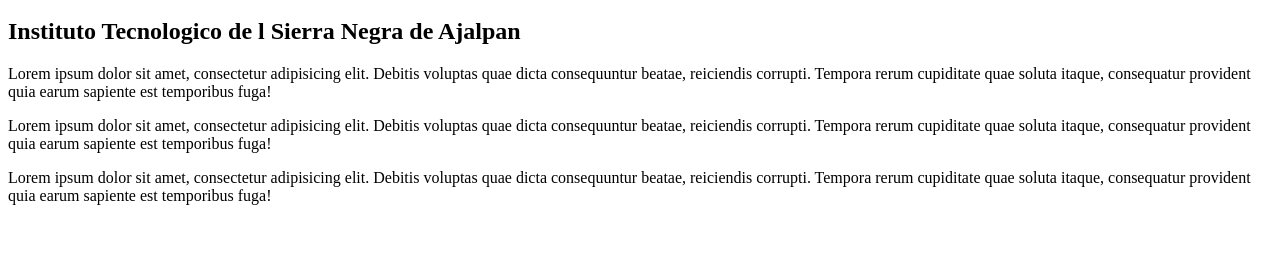
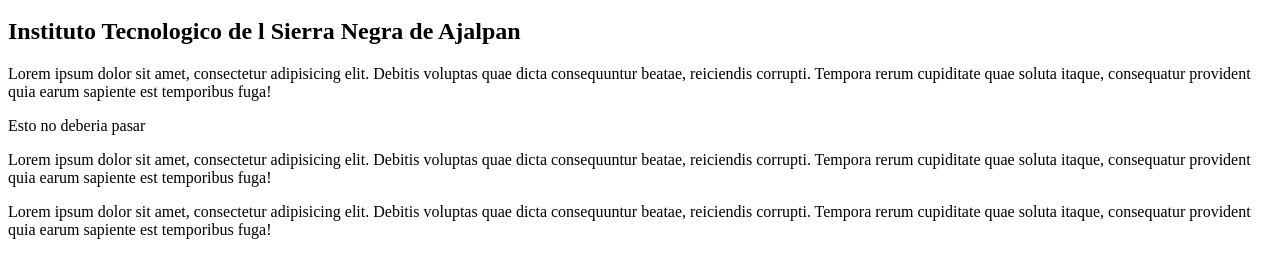
Before and after one commit to 464lalosegura/miproyecto, a plain HTML site: page index.html in a window 1280 px wide. Shown: the part 48-326 px from the top of the page. Drawn offline with Linux system fonts and the light colour scheme.

Commit message:
modifique la rama1

```diff
--- a/index.html
+++ b/index.html
@@ -3,5 +3,6 @@
 
 
 <p>Lorem ipsum dolor sit amet, consectetur adipisicing elit. Debitis voluptas quae dicta consequuntur beatae, reiciendis corrupti. Tempora rerum cupiditate quae soluta itaque, consequatur provident quia earum sapiente est temporibus fuga!</p>
+<p>Esto no deberia pasar</p>
 <p>Lorem ipsum dolor sit amet, consectetur adipisicing elit. Debitis voluptas quae dicta consequuntur beatae, reiciendis corrupti. Tempora rerum cupiditate quae soluta itaque, consequatur provident quia earum sapiente est temporibus fuga!</p>
 <p>Lorem ipsum dolor sit amet, consectetur adipisicing elit. Debitis voluptas quae dicta consequuntur beatae, reiciendis corrupti. Tempora rerum cupiditate quae soluta itaque, consequatur provident quia earum sapiente est temporibus fuga!</p>
```
